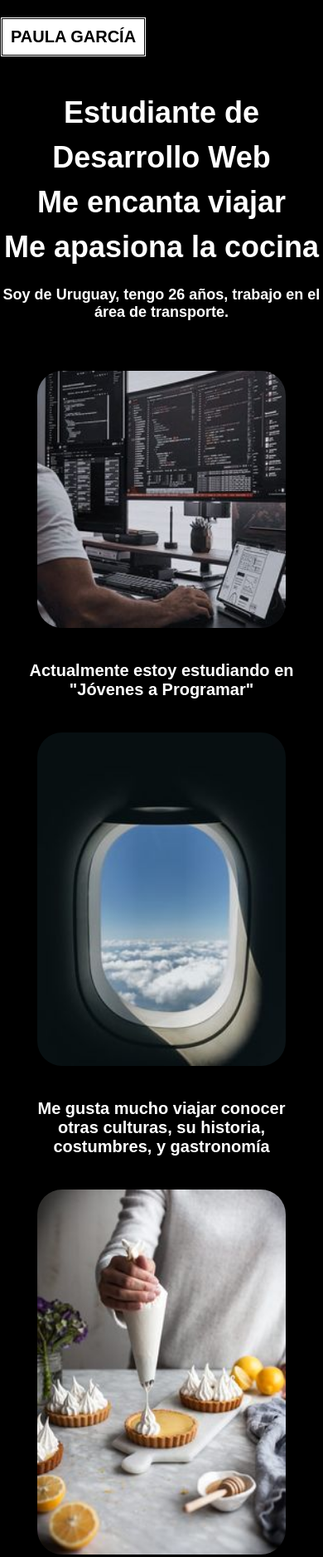
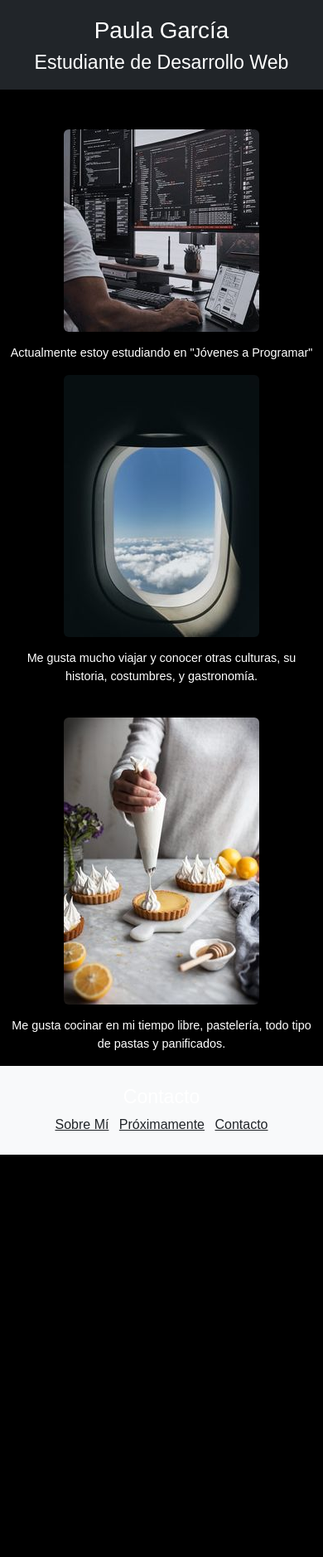
Before and after one commit to Polaa2024/paulagarcia.github.io, a plain HTML site: page index.html in a window 390 px wide. Shown: the top 1877 px of the page at 83% size. After the commit the page ends 1392 px from the top, so only its background shows below. Drawn offline with nearby package versions, Linux system fonts and the light colour scheme.

Commit message:
responsive

```diff
--- a/index.html
+++ b/index.html
@@ -1,36 +1,47 @@
 <!DOCTYPE html>
 <html lang="en">
+
 <head>
     <meta charset="UTF-8">
     <meta name="viewport" content="width=device-width, initial-scale=1.0">
-    <title> Paula García </title>
+    <title>Paula García</title>
+    <link href="https://cdn.jsdelivr.net/npm/bootstrap@5.3.2/dist/css/bootstrap.min.css" rel="stylesheet">
     <link rel="stylesheet" href="styles.css">
 </head>
+
 <body>
+    <header class="text-center py-3 bg-dark text-white">
+        <h1>Paula García</h1>
+        <h3>Estudiante de Desarrollo Web</h3>
+    </header>
 
-    <p id= "parrafo-especifico"> PAULA GARCÍA </p>
-    <h1> Estudiante de Desarrollo Web <br> Me encanta viajar </br> Me apasiona la cocina </br> </h1>
-    <h3> Soy de Uruguay, tengo 26 años, trabajo en el área de transporte. </h3>
-    <div class="contenedor">
-        <img src="imagenes/imgcode.jpg" alt="imagen de una computadora" class="animacion-imagen">
-        <p> Actualmente estoy estudiando en "Jóvenes a Programar"</p>
-        <img src="imagenes/imgavion.jpg" alt= "imagen de una cabina de avión" class="animacion-imagen">
-        <p> Me gusta mucho viajar conocer otras culturas, su historia, costumbres, y gastronomía </p>
-        <img src="imagenes/imglemon.jpg" alt= "imagen cocinando" class="animacion-imagen">
-        <p> Me gusta cocinar en mi tiempo libre, pastelería, todo tipo de pastas y panificados </p>
+    <main class="container mt-5">
+        <div class="row align-items-center">
+            <div class="col-md-6 text-center">
+                <img src="imagenes/imgcode.jpg" alt="imagen de una computadora" class="img-fluid rounded shadow">
+                <p>Actualmente estoy estudiando en "Jóvenes a Programar"</p>
+            </div>
+            <div class="col-md-6 text-center">
+                <img src="imagenes/imgavion.jpg" alt="imagen de una cabina de avión" class="img-fluid rounded shadow">
+                <p>Me gusta mucho viajar y conocer otras culturas, su historia, costumbres, y gastronomía.</p>
+            </div>
+            <div class="col-12 text-center mt-4">
+                <img src="imagenes/imglemon.jpg" alt="imagen cocinando" class="img-fluid rounded shadow">
+                <p>Me gusta cocinar en mi tiempo libre, pastelería, todo tipo de pastas y panificados.</p>
+            </div>
+        </div>
+    </main>
 
-    </div>
+    <footer id="contact" class="text-center py-4 bg-light">
+        <h3>Contacto</h3>
+        <ul class="list-inline">
+            <li class="list-inline-item"><a href="#sobremi" class="text-dark">Sobre Mí</a></li>
+            <li class="list-inline-item"><a href="#proximo" class="text-dark">Próximamente</a></li>
+            <li class="list-inline-item"><a href="#contacto" class="text-dark">Contacto</a></li>
+        </ul>
+    </footer>
 
-<section id="contact">
-</ul>
-        <h3>CONTACTO</h3>
-        <ul>
-        <li><a href="#sobremi">SOBRE MI</a></li>
-        <li><a href="#proximo">PROXIMAMENTE</a></li>
-        <li><a href="#contacto">CONTACTO</a></li>
-        </ul>
-    </section>
-
-</head>
+    <script src="https://cdn.jsdelivr.net/npm/bootstrap@5.3.2/dist/js/bootstrap.bundle.min.js"></script>
+</body>
 
 </html>
--- a/styles.css
+++ b/styles.css
@@ -2,96 +2,51 @@ body {
     font-family: 'Arial', sans-serif;
     margin: 0;
     padding: 0;
-    background-color: black;
-    color: white;
+    background-color: #000;
+    color: #fff;
+}
+
+header h1, header h3 {
+    margin: 0;
+    line-height: 1.5;
 }
 
 p {
-    text-align: center;
-    font-size: 20px;
-    font-weight: bold;
-    margin: 20px 0;
+    font-size: 1rem;
+    margin: 15px 0;
 }
 
-#parrafo-especifico {
-    display: inline-block;
-    color: black;
-    font-size: 20px;
-    text-align: left;
-    padding: 10px;
-    border: black double;
-    background-color:white;
+img {
+    max-width: 100%;
+    height: auto;
+    transition: transform 0.5s, opacity 0.5s;
 }
 
-h1 {
-    text-align: center;
-    font-size: 36px;
-    line-height: 1.5;
-    margin: 20px 0;
-
+img:hover {
+    transform: scale(1.1);
+    opacity: 0.9;
 }
 
-h3 {
-    text-align: center;
-    font-size: 18px;
-    margin: 20px 0;
-
+footer ul {
+    padding: 0;
+    margin: 0;
 }
 
-
-.contenedor {
-    display: flex;
-    flex-direction: column;
-    align-items: center;
-    padding: 20px;
-    border-radius: 30px;
+footer ul li a:hover {
+    color: #007bff;
 }
 
-.animacion-imagen {
-    width: 300px;
-    height: auto;
-    margin: 20px 0;
-    transition: transform 0.5s, opacity 0.5s;
-    border-radius: 30px;
+/* Media Queries */
+@media (max-width: 768px) {
+    header {
+        padding: 10px;
+    }
+
+    footer {
+        padding: 20px 10px;
+    }
+
+    p {
+        font-size: 0.9rem;
+    }
 }
-
-.animacion-imagen:hover {
-    transform: scale(1.1) rotate(5deg);
-    opacity: 0.8;
-}
-
-#contact {
-    text-align: center;
-    padding: 30px;
-    border: 2px solid black;
-    background-color: gainsboro;
-}
-
-#contact h3 {
-    font-size: 24px;
-    margin-bottom: 10px;
-    color:black
-
-}
-
-#contact ul {
-    list-style: none;
-    padding: 0;
-}
-
-#contact ul li {
-    display: inline;
-    margin: 0 10px;
-
-}
-
-#contact ul li a {
-    text-decoration: none;
-    color: black;
-    font-weight: bold;
-    transition: color 0.3s;
-}
-
-#contact ul li a:hover {
-    color: black;
-}
```
